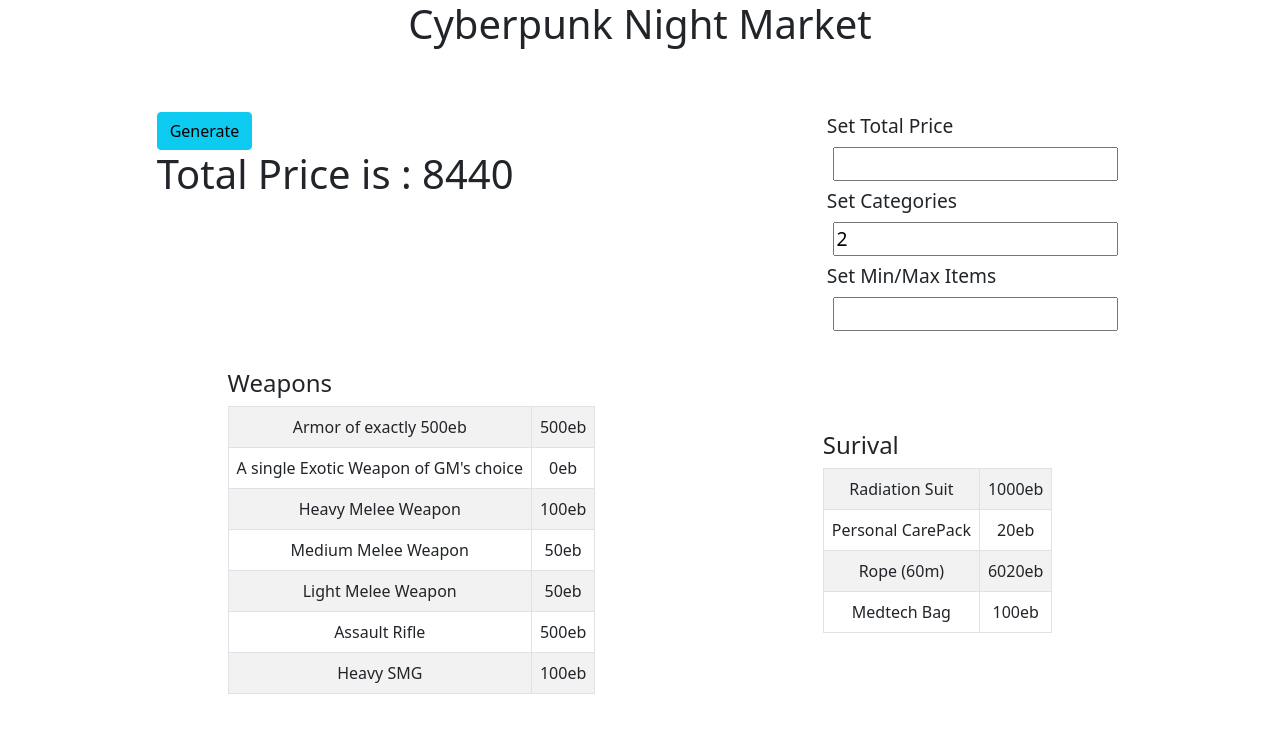
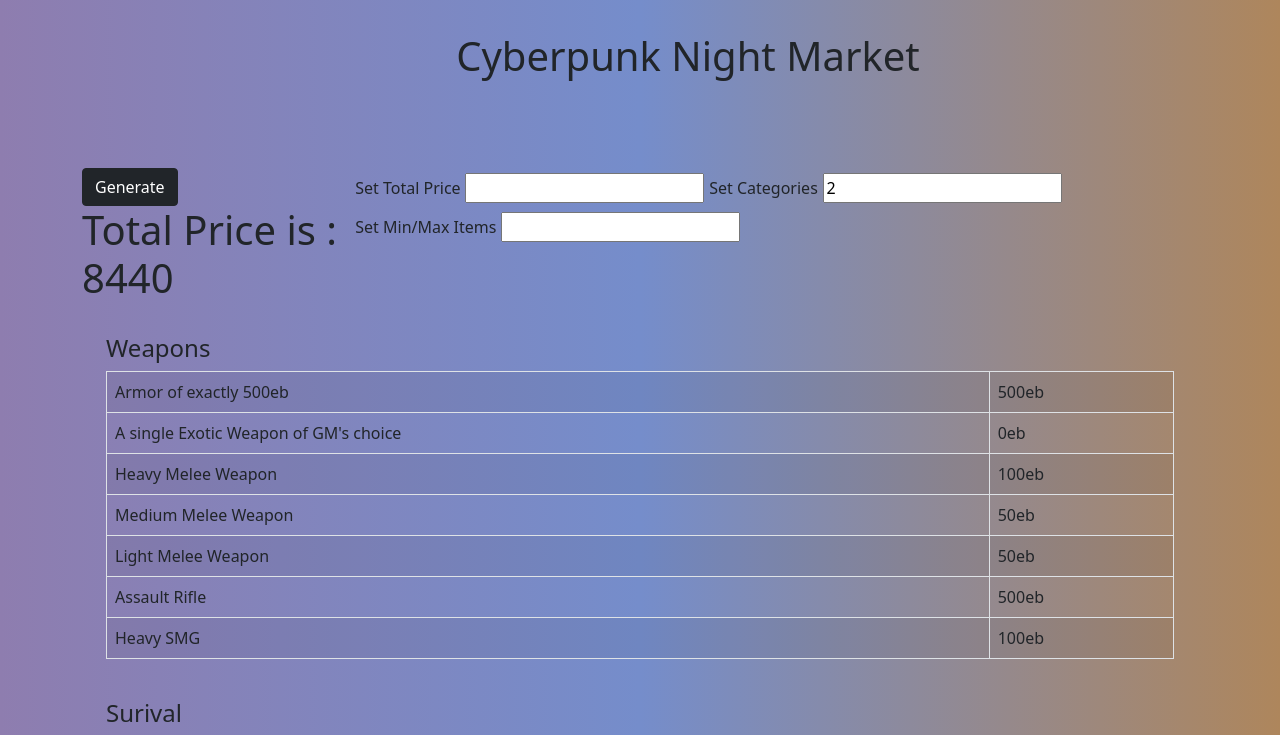
Before and after one commit to notevenagoat/cyberpunktools, a React (Create React App) app: page / in a window 1280 px wide. Shown: the top 735 px of the page. Built offline with nearby package versions, Linux system fonts and the light colour scheme.

Commit message:
added some bootstrap grid component for maing grid and add background color

```diff
--- a/src/App.js
+++ b/src/App.js
@@ -5,6 +5,7 @@ import Footer from './Footer';
 import 'bootstrap/dist/css/bootstrap.min.css';
 import { categorySelector } from './randomgen';
 import { useState } from 'react';
+import { Container, Row } from 'react-bootstrap';
 
 function App() {
   const [items, setItems] = useState([]);
@@ -18,12 +19,20 @@ function App() {
   getRandom(100);
 
   return (
-    <div>
-      <Header />
-      <Generate paramsChangedFunc={categoriesChanged} items={items} />
+    <Container>
+      <Row>
+        <Header />
+        </Row>
+      <Row>
+        <Generate paramsChangedFunc={categoriesChanged} items={items} />
+        </Row>
+      <Row>
       <Category items={items} />
+      </Row>
+      <Row>
       <Footer />
-    </div>
+      </Row>
+    </Container>
   );
 }
 
--- a/src/Category.js
+++ b/src/Category.js
@@ -5,14 +5,15 @@ import { Table } from 'react-bootstrap';
 
 export default function Category(props) {
     return (
-    <div className="table_div" responsive="true">
+    <div className=" table_div">
         {props.items.map(item => (
-          <div>
+          <div className="m-4" md="auto">
             <h4>{item.categoryTitle}</h4>
-            <Table striped bordered hover >
-            <tbody>
+            <Table responsive striped bordered hover>
+              <tbody>
+
                 {item.list.map(item => <MarketItem name={item.name} price={item.price} />)}
-            </tbody>
+              </tbody>
             </Table>
           </div>
         ))}
--- a/src/Generate.js
+++ b/src/Generate.js
@@ -29,9 +29,9 @@ export default function Generate(props) {
   }, [nCategories, nItems]);
 
   return (
-    <section className="generate">
+    <section className="d-flex generate">
       <div>
-        <Button variant="info">Generate</Button>
+        <Button variant="dark">Generate</Button>{''}
         <TotalPrice items={props.items} />
       </div>
       <div className="generate_sets">
--- a/src/index.css
+++ b/src/index.css
@@ -6,6 +6,8 @@ body {
   -webkit-font-smoothing: antialiased;
   -moz-osx-font-smoothing: grayscale;
   font-size: 16px;
+  /* background:no-repeat center/100% url('./abstract.png')  ; */
+  background: linear-gradient(0.25turn, #8e7daf, #758dcb, #ae865c);
 }
 
 code {
@@ -14,52 +16,41 @@ code {
 }
 
 Header {
-  text-align: center;
+text-align: center;
  font-size: 1.5rem;
+ margin: 3rem;
+ padding: 2rem;
+ /* color: rgb(232, 227, 227); */
 }
 
-.generate {
-  display: flex;
-  justify-content: space-around;
-  margin-top: 4rem;
-  font-size: 1.2rem;
-}
-
-.generate_sets{
-  display: flex;
-  flex-direction: column;
-}
 .generate_sets>input {
  margin: .3em;
 }
 
-.table_div {
-  /* border: 1px solid #4287f5; */
-  width: 100%;
-  margin: 2rem auto;
+ .table_div {
+   width: 100%;
+   margin: 2rem auto;
+}
+  /*
   display: flex;
   /* flex-direction: row; */
-  justify-content: space-evenly;
+  /* justify-content: space-evenly;
   align-items: center;
-}
+ */
 
 /* for table */
-table {
+/* table {
   border-collapse: separate;
   width: 90%;
   /*set max width is the table max width*/
-  max-width: 600px;
+  /* max-width: 600px;
   border: 1px solid #4287f5;
   text-align: center;
-  }
+  }  */
 
-th,td {
-  border: solid 1px #4287f5;
-  padding: 2em 3em;
-  margin: 2em;
-}
 
 footer{
   text-align: center;
   margin: 2rem 3rem;
+  color: rgb(232, 227, 227);
 }
```
Also changed, not shown: src/abstract.png (added).
